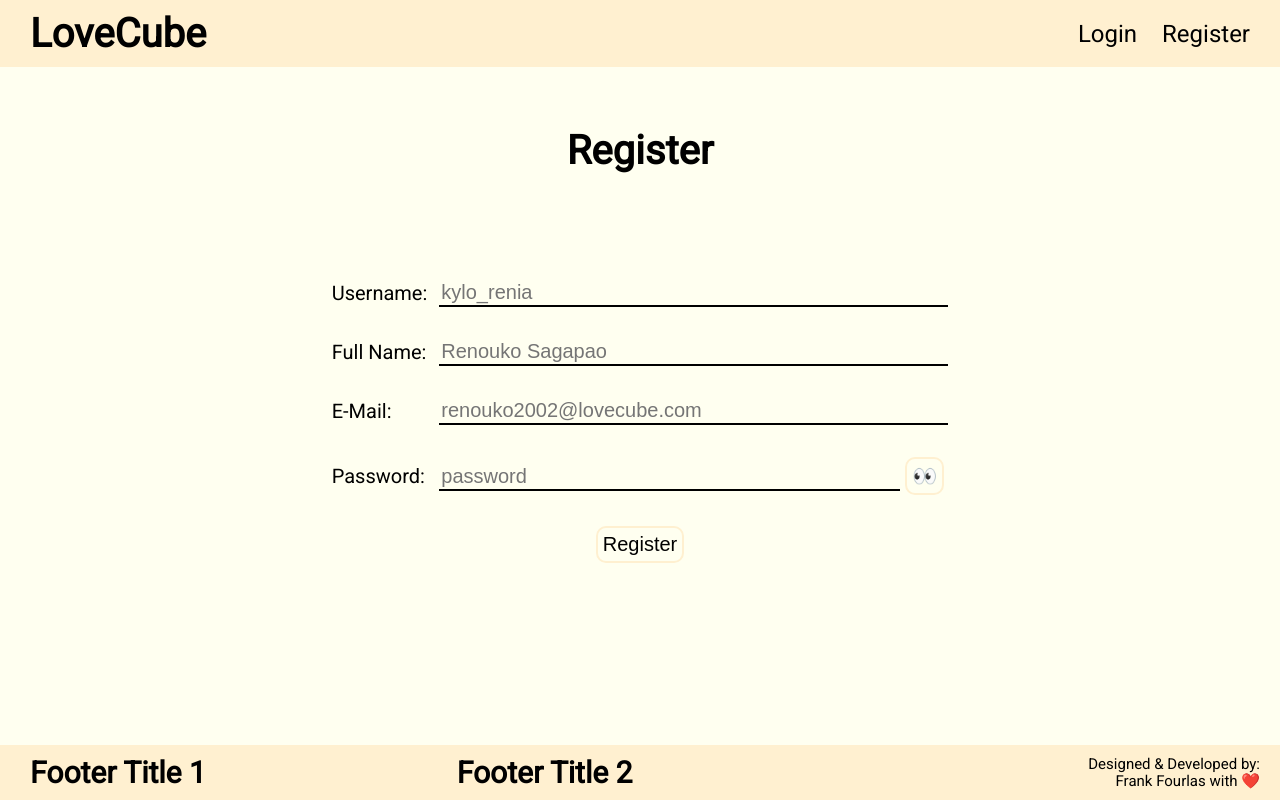
After one commit to frank20a/LoveCube, a Flask app: page /register in a window 1280 px wide. The commit adds this page. Run offline with Flask 3, Linux system fonts and the light colour scheme.

Commit message:
Accounts

```diff
--- a/server/app.py
+++ b/server/app.py
@@ -1,7 +1,63 @@
 from flask import jsonify, render_template, redirect, url_for, request, session
+from random import randint
+from uuid import uuid4
 from hashlib import sha256
 from app import *
 from db_models import *
+
+
+def gen_hash(password, salt, username):
+    return sha256((password + salt + username).encode('utf-8')).hexdigest()
+
+
+def _login(username, password):
+    user = User.query.filter_by(username=username).first()
+    if user is None:
+        return 1
+
+    if user.hash == gen_hash(password, user.salt, user.username):
+        session['session_key'] = str(uuid4())
+        sessions[session['session_key']] = SessionKey(user.id, user.name, user.email)
+        return 0
+
+    return 2
+
+
+def _register(username, password, name, email):
+    _user = User.query.filter_by(username=username).first()
+    if _user is not None:
+        return 3
+
+    _user = User.query.filter_by(email=email).first()
+    if _user is not None:
+        return 4
+
+    user = User()
+    user.username = username
+    user.name = name
+    user.email = email
+    user.salt = ''.join([chr(randint(33, 125)) for _ in range(16)])
+    user.hash = gen_hash(password, user.salt, user.username)
+
+    db.session.add(user)
+    db.session.commit()
+
+    return _login(username, password)
+
+
+def check_session() -> bool:
+    if 'session_key' not in session:
+        return False
+    session_key = session['session_key']
+
+    if session_key not in sessions:
+        return False
+
+    if sessions[session_key].expiry < datetime.utcnow():
+        sessions.pop(session_key)
+        return False
+
+    return True
 
 
 sessions = {}
@@ -13,7 +69,53 @@ with app.app_context():
 
 @app.route('/')
 def index():
-    return render_template('index.html')
+    return render_template(
+        'index.html',
+        session=sessions[session['session_key']] if check_session() else None,
+        debug=False
+    )
+
+
+@app.route('/login', methods=['GET', 'POST'])
+def login():
+    if check_session():
+        return redirect(url_for('index'))
+
+    if request.method == 'GET':
+        return render_template(
+            'login.html',
+            session=None,
+            error=request.args.get('error', 0, int),
+            debug=False
+        )
+
+    if request.method == 'POST':
+        code = _login(request.form['username'], request.form['password'])
+        return redirect(url_for('index')) if not code else redirect(url_for('login', error=code))
+
+
+@app.route('/register', methods=['GET', 'POST'])
+def register():
+    if check_session():
+        return redirect(url_for('index'))
+
+    if request.method == 'GET':
+        return render_template(
+            'register.html',
+            session=None,
+            error=request.args.get('error', 0, int),
+            debug=False
+        )
+
+    if request.method == 'POST':
+        code = _register(request.form['username'], request.form['password'], request.form['name'], request.form['email'])
+        return redirect(url_for('index')) if not code else redirect(url_for('register', error=code))
+
+
+@app.route('/logout')
+def logout():
+    session.pop('session_key', None)
+    return redirect(url_for('index'))
 
 
 @app.route('/api/')
--- a/server/static/css/style.css
+++ b/server/static/css/style.css
@@ -1,11 +1,159 @@
-body {
-    margin-left: 15%;
-    margin-right: 15%;
-    margin-top: 10%;
+html, body {
+    font-family: 'Roboto';
+    font-size: 20px;
+    background-color: #fffff0;
+    height: 100%;
+    margin: 0;
+}
+
+#main {
+    display: flex;
+    flex-flow: column;
+    height: 100%;
+}
+
+#content {
+    flex: 1 0 auto;
+    margin: 5%;
+    margin-top: 100px;
+}
+
+header {
+    position: fixed;
+    left: 0;
+    top: 0;
+    width: 100%;
+    background-color: #fff0d0;
+}
+
+footer {
+    flex: 0 1 auto;
+    left: 0;
+    bottom: 0;
+    width: 100%;
+    margin: 0;
+    background-color: #fff0d0;
+}
+
+#account-div p {
+    display: inline;
+}
+
+#welcome {
+    margin: 0 20px 0 0;
+    font-size: 24px;
+}
+
+.error {
+    color: red;
+    font-weight: bold;
+    font-size: 18px;
+    border: 1px solid #fffff0;
+}
+
+label.login-form-element {
+    margin-right: 10px;
+}
+
+table.login-form{
+    border-spacing: 0 1.5em;
+}
+
+input.login-form-element, button.login-form-element {
+    background-color: #fffff0;
     font-size: 20px;
 }
 
-.btns {
-    margin-top: 15px;
-    margin-bottom: 15px;
+input.login-form-element.text-input {
+    border: 0;
+    border-bottom: 2px solid black;
+    size: 100%;
+    outline: none;
 }
+
+input:focus.login-form-element.text-input {
+    border-bottom: 4px solid black;
+}
+
+input.login-form-element.btn-input, button.login-form-element {
+    border: 2px solid #fff0d0;
+    border-radius: 10px;
+    font-size: 20px;
+    padding: 5px;
+}
+
+input.login-form-element.btn-input:hover, button.login-form-element:hover {
+    background-color: #fff0d0;
+    cursor: grab;
+}
+
+a:link, a:visited {
+    color: black;
+    text-decoration: none;
+}
+
+a:hover, a:active {
+    font-weight: bold;
+}
+
+.header-links {
+    margin: 0 20px 0 0;
+    font-size: 24px;
+}
+
+.hf-title {
+    margin: 0;
+    margin-left: 20px;
+}
+
+.footnote-credit {
+    font-size: 15px;
+    line-height: 17px;
+}
+
+.column-container {
+    display: flex;
+}
+
+.half-column {
+    flex: 50%;
+    margin: 10px;
+}
+
+.third-column {
+    flex: 33.33%;
+    margin: 10px;
+}
+
+.quarter-column {
+    flex: 25%;
+    margin: 10px;
+}
+
+.twothird-column {
+    flex: 66.66%;
+    margin: 10px;
+}
+
+.threequarter-column {
+    flex: 75%;
+    margin: 10px;
+}
+
+.right-align-div {
+    display: flex;
+    justify-content: flex-end
+}
+
+.bottom-align-div {
+    display: flex;
+    align-items: flex-end;
+}
+
+.vertical-align-div {
+    margin: 0;
+    position: absolute;
+    top: 50%;
+    -ms-transform: translateY(-50%);
+    transform: translateY(-50%);
+}
--- /dev/null
+++ b/server/templates/error.j2
@@ -0,0 +1,9 @@
+{% if error == 1 %}
+    <p class="error">Username not found in database...</p>
+{% elif error == 2 %}
+    <p class="error">Wrong password...</p>
+{% elif error == 3 %}
+    <p class="error">User already exists...</p>
+{% elif error == 4 %}
+    <p class="error">E-Mail already in use...</p>
+{% endif %} <br><br>
--- /dev/null
+++ b/server/templates/footer.html
@@ -0,0 +1,14 @@
+<footer class="column-container">
+    <div class="third-column" {% if debug %} style="background-color: red;" {% endif %}>
+        <h2 class="hf-title">Footer Title 1</h2>
+    </div>
+    <div class="third-column" {% if debug %} style="background-color: green;" {% endif %}>
+        <h2 class="hf-title">Footer Title 2</h2>
+    </div>
+    <div class="third-column right-align-div bottom-align-div" {% if debug %} style="background-color: blue;" {% endif %}>
+        <div style="margin-right: 10px; {% if debug %}background-color: magenta;{% endif %}">
+            <p class="hf-title footnote-credit" style="text-align: right;">Designed & Developed by:</p>
+            <p class="hf-title footnote-credit" style="text-align: right;"><a href="https://github.com/frank20a" target="_blank" rel="noopener noreferrer">Frank Fourlas</a> with ❤️</p>
+        </div>
+    </div>
+</footer>
--- /dev/null
+++ b/server/templates/head.html
@@ -0,0 +1,4 @@
+<meta charset="UTF-8">
+<link href='https://fonts.googleapis.com/css?family=Roboto' rel='stylesheet'>
+<link rel="stylesheet" href="{{ url_for('static', filename='css/style.css') }}">
+<link rel="shortcut icon" href="{{ url_for('static', filename='favicon.ico') }}">
--- /dev/null
+++ b/server/templates/header.html
@@ -0,0 +1,19 @@
+<header class="column-container">
+
+    <div class="third-column" {% if debug %} style="background-color: blue;" {% endif %} >
+        <h1 class="hf-title">LoveCube</h1>
+    </div>
+
+    <div class="twothird-column right-align-div" {% if debug %} style="background-color: red;" {% endif %}>
+        <div class="vertical-align-div" id="account-div" {% if debug %} style="background-color: cyan;" {% endif %}>
+            {% if session is not none %}
+                <p id="welcome">Welcome, <b>{{ session.name }}</b>!</p>
+                <p><a class="header-links" href="/logout">Logout</a></p>
+            {% else %}
+                <p><a class="header-links" href="/login">Login</a></p>
+                <p><a class="header-links" href="/register">Register</a></p>
+            {% endif %}
+        </div>
+    </div>
+
+</header>
--- /dev/null
+++ b/server/templates/register.html
@@ -0,0 +1,54 @@
+<!DOCTYPE html>
+<html lang="en">
+    <head>
+        {% include 'head.html' %}
+        <title>Login</title>
+
+        <script>
+            function show_pass() { document.getElementById('password').type = 'text'; }
+            function hide_pass() { document.getElementById('password').type = 'password'; }
+        </script>
+    </head>
+    <body>
+        {% include 'header.html' %}
+
+        <div id="main">
+            <div id="content">
+            <center>
+
+                <h1>Register</h1>
+                {% include 'error.j2' %}
+
+                <form class="login-form" action="/register" method="post">
+                    <table class="login-form">
+                        <tr class="login-form">
+                            <td><label class="login-form-element" for="username">Username: </label></td>
+                            <td><input class="login-form-element text-input" type="text" name="username" id="username" placeholder="kylo_renia" maxlength="10" minlength="4" size="40"/></td>
+                        </tr>
+                        <tr class="login-form">
+                            <td><label class="login-form-element" for="name">Full Name: </label></td>
+                            <td><input class="login-form-element text-input" type="text" name="name" id="name" placeholder="Renouko Sagapao" maxlength="64" minlength="4" size="40"/></td>
+                        </tr>
+                        <tr class="login-form">
+                            <td><label class="login-form-element" for="email">E-Mail: </label></td>
+                            <td><input class="login-form-element text-input" type="email" name="email" id="email" placeholder="renouko2002@lovecube.com" maxlength="64" minlength="6" size="40"/></td>
+                        </tr>
+                        <tr class="login-form">
+                            <td><label class="login-form-element text-input" for="password">Password: </label></td>
+                            <td>
+                                <input class="login-form-element text-input" type="password" name="password" id="password" placeholder="password" maxlength="32" minlength="8" size="36"/>
+                                <button class="login-form-element" type="button" onmousedown="show_pass()" onmouseup="hide_pass()">👀</button>
+                            </td>
+                        </tr>
+                    </table>
+                    <input class="login-form-element btn-input" type="submit" value="Register"/>
+                </form>
+
+            </center>
+            </div>
+
+            {% include 'footer.html' %}
+        </div>
+
+    </body>
+</html>
```
Also changed, not shown: server/app/__init__.py (+8 -4 lines), server/app/session_key.py (added, +10 -0 lines), server/db_models.py (+4 -4 lines), server/templates/index.html (+21 -4 lines), server/templates/login.html (added, +46 -0 lines), server/static/favicon.ico (added), server/static/img/lovecube.png (added), 1 other file.
